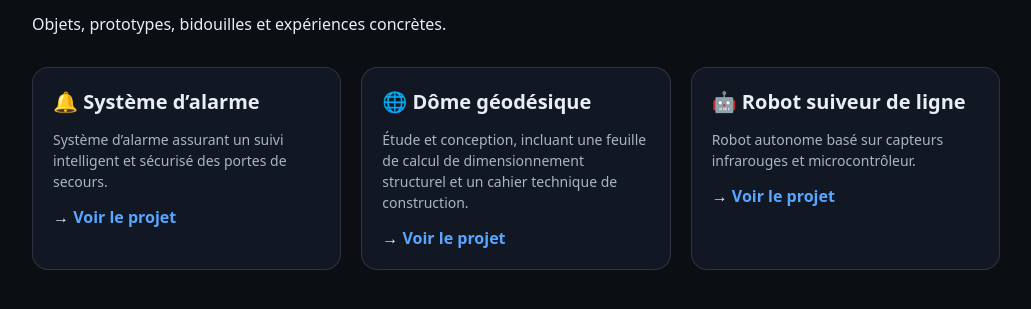
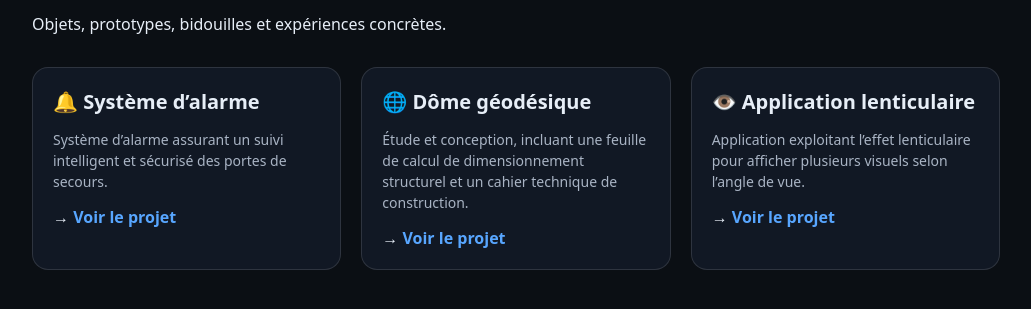
Before and after one commit to fr1255/maker-lab-mouton-5-pattes, a plain HTML site: page projets/index.html in a window 1280 px wide. Shown: the part 113-422 px from the top of the page, without its empty margins (124-1155 px from the left). Drawn offline with Linux system fonts and the light colour scheme.

Commit message:
Replace Robot project with Lenticulaire application

```diff
--- a/projets/index.html
+++ b/projets/index.html
@@ -114,15 +114,17 @@
     </div>
 
       <!-- PROJET 3 -->
-      <div class="card">
-        <h2>🤖 Robot suiveur de ligne</h2>
-        <p>
-          Robot autonome basé sur capteurs infrarouges et microcontrôleur.
-        </p>
-        <div class="cta">
-          → <a href="robot-suiveur-ligne/">Voir le projet</a>
-        </div>
+     <div class="card">
+      <h2>👁️ Application lenticulaire</h2>
+      <p>
+        Application exploitant l’effet lenticulaire pour afficher
+        plusieurs visuels selon l’angle de vue.
+    </p>
+      <div class="cta">
+      → <a href="application-lenticulaire/">Voir le projet</a>
       </div>
+    </div>
+
 
     </div>
 
```
